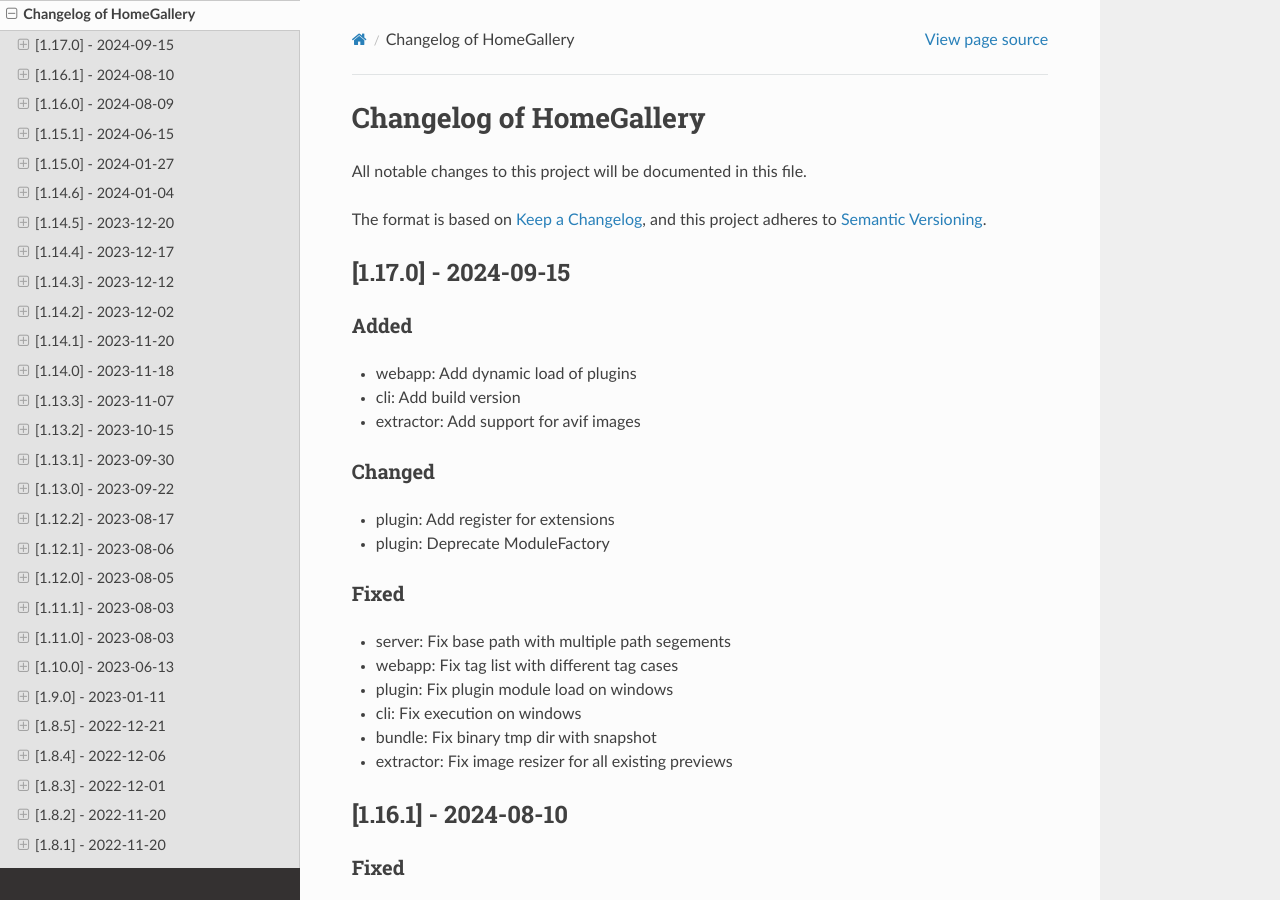
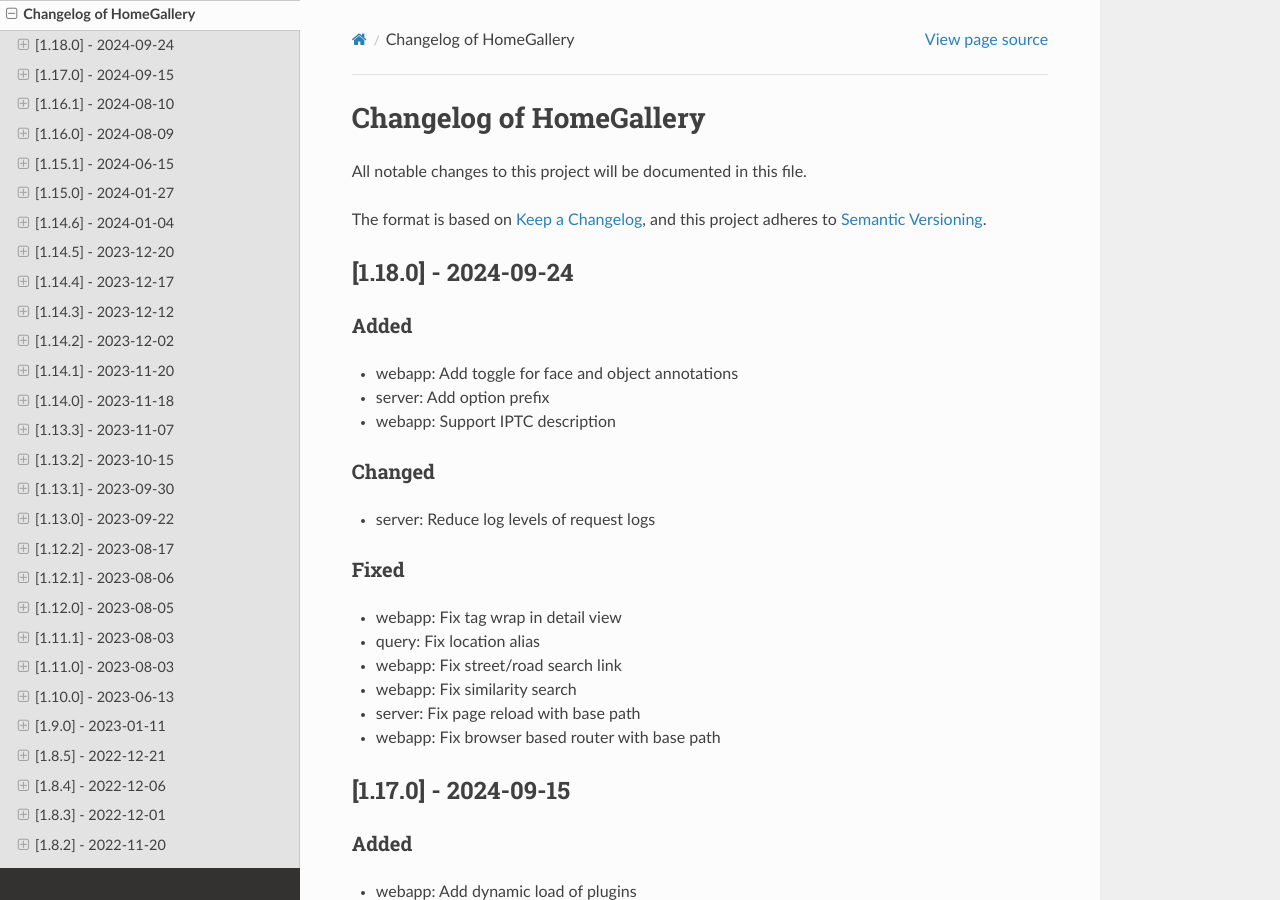
Before and after one commit to xemle/home-gallery-doc, a Sphinx documentation site: the page built from source/changelog.md, in a window 1280 px wide and 900 px high. Built offline with Sphinx 7.4.7 and the Read the Docs theme 2.0.0, drawn with Linux system fonts in a browser that asks for light colours.

Commit message:
Update cli docs for v1.18.0

```diff
--- a/source/changelog.md
+++ b/source/changelog.md
@@ -4,6 +4,27 @@
 
 The format is based on [Keep a Changelog](https://keepachangelog.com/en/1.0.0/),
 and this project adheres to [Semantic Versioning](https://semver.org/spec/v2.0.0.html).
+
+## [1.18.0] - 2024-09-24
+
+### Added
+
+- webapp: Add toggle for face and object annotations
+- server: Add option prefix
+- webapp: Support IPTC description
+
+### Changed
+
+- server: Reduce log levels of request logs
+
+### Fixed
+
+- webapp: Fix tag wrap in detail view
+- query: Fix location alias
+- webapp: Fix street/road search link
+- webapp: Fix similarity search
+- server: Fix page reload with base path
+- webapp: Fix browser based router with base path
 
 ## [1.17.0] - 2024-09-15
 
--- a/source/configuration/files/gallery.config-example.yml
+++ b/source/configuration/files/gallery.config-example.yml
@@ -171,6 +171,9 @@
   #    - allow: localhost
   #    - allow: '192.168/16'
   #    - deny: all
+  # Prefix of application. E.g. /gallery
+  #prefix: /
+  # Prefix path for browser only. basePath is Overwritten by prefix
   #basePath: /
   #watchSources: true
 
```
Also changed, not shown: 1 other file.
